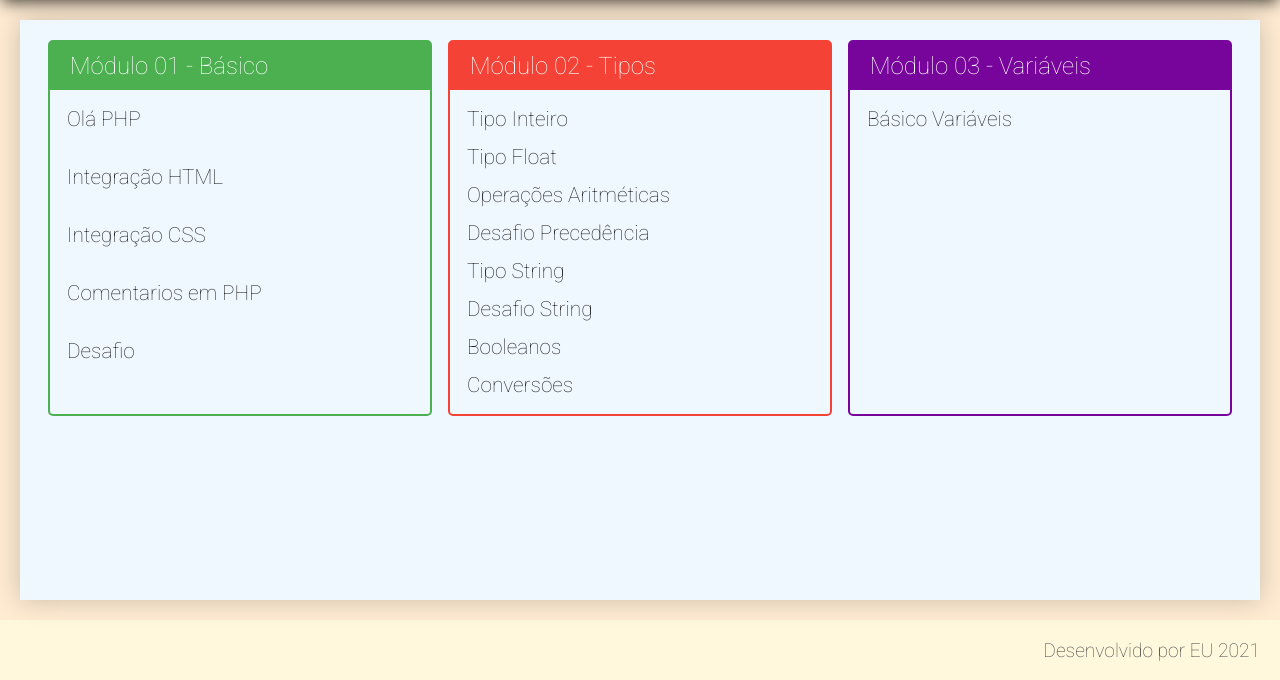
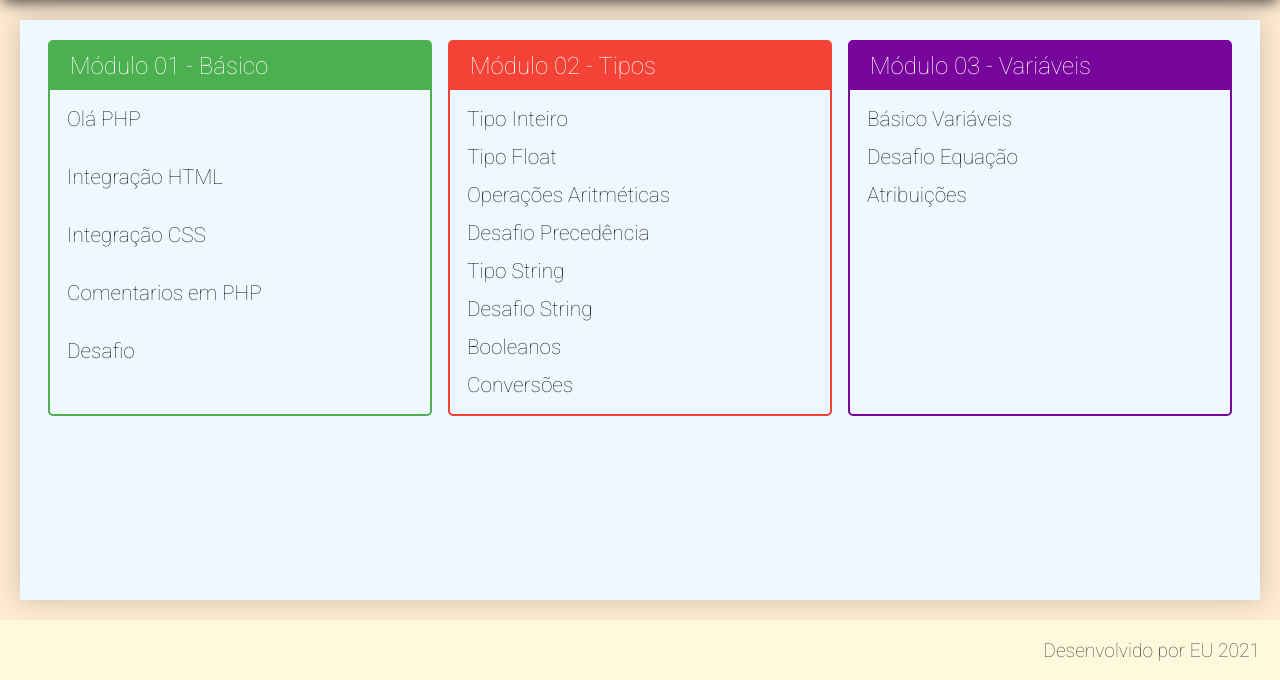
Before and after one commit to D4vidLuc4s/Web-Development, a PHP site: page / in a window 1280 px wide. Shown: the part 120-800 px from the top of the page. Run offline with PHP 8.4, Linux system fonts and the light colour scheme.

Commit message:
updated index

```diff
--- a/PHP/index.php
+++ b/PHP/index.php
@@ -80,6 +80,12 @@
                         <li>
                             <a href="exercicio.php?dir=modulos/variaveis&file=basico">Básico Variáveis</a>
                         </li>
+                        <li>
+                            <a href="exercicio.php?dir=modulos/variaveis&file=desafio_equacao">Desafio Equação</a>
+                        </li>
+                        <li>
+                            <a href="exercicio.php?dir=modulos/variaveis&file=atribuicoes">Atribuições</a>
+                        </li>
                     </ul>
                 </div>
             </nav>
```
